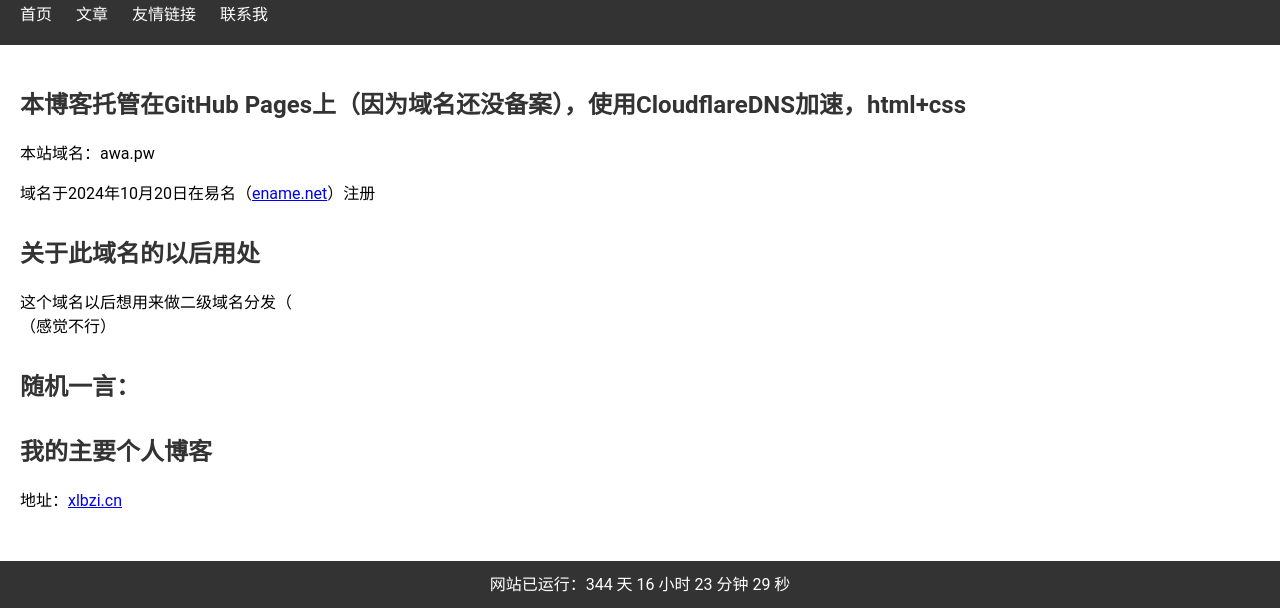
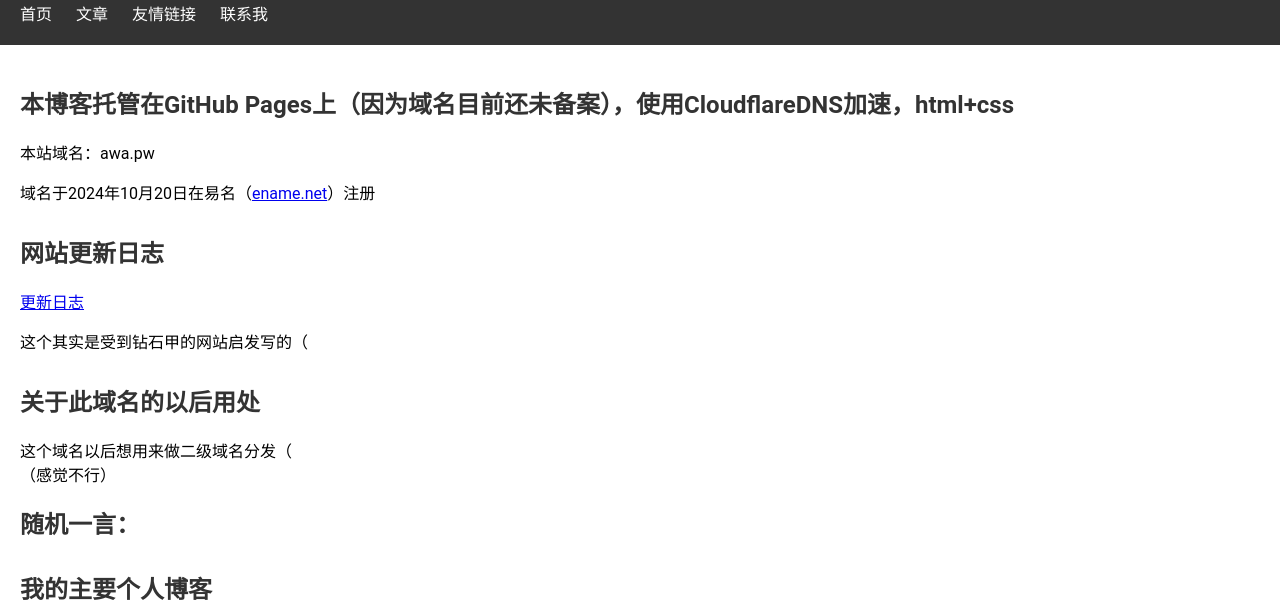
Before and after one commit to Linyiyang930/linyiyang930.github.io, a plain HTML site: page index.html in a window 1280 px wide. Shown: the part 176-784 px from the top of the page. Drawn offline with Linux system fonts and the light colour scheme.

Commit message:
index.html

```diff
--- a/index.html
+++ b/index.html
@@ -77,10 +77,16 @@
 
   <main>
     <article>
-      <h2>本博客托管在GitHub Pages上（因为域名还没备案），使用CloudflareDNS加速，html+css</h2>
+      <h2>本博客托管在GitHub Pages上（因为域名目前还未备案），使用CloudflareDNS加速，html+css</h2>
       <p>本站域名：awa.pw</p>
       <p>域名于2024年10月20日在易名（<a href="https://ename.net">ename.net</a>）注册</p>
     </article>
+
+    <article>
+      <h2>网站更新日志</h2>
+      <a href="weblog.html">更新日志</a>
+      <p>这个其实是受到钻石甲的网站启发写的（</p>
+    </article
 
     <article>
       <h2>关于此域名的以后用处</h2>
```
